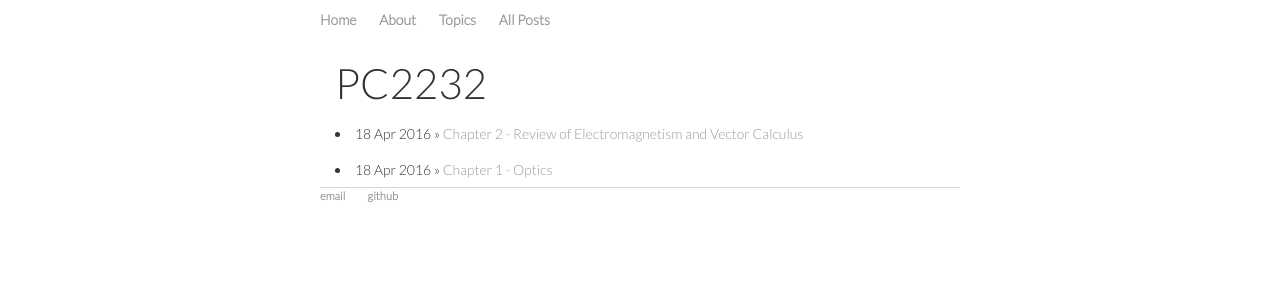
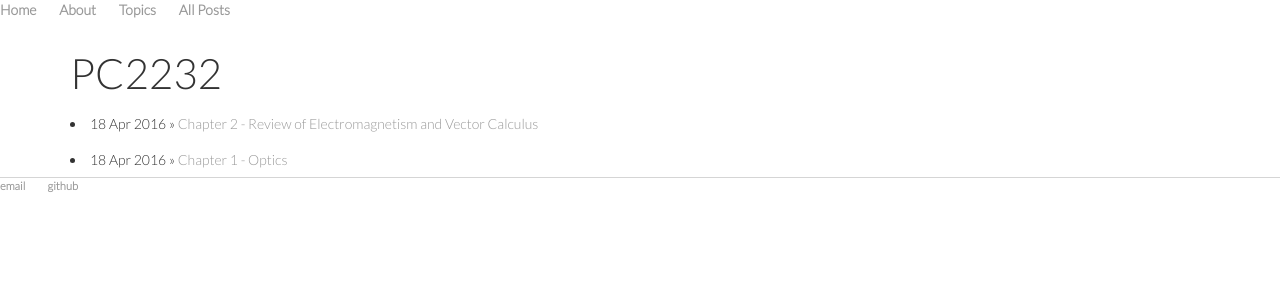
Before and after one commit to serriferous/initial.github.io, a Jekyll site: the page built from PC2232.html, in a window 1280 px wide. Shown: the top 300 px of the page. Built offline with Jekyll 4.4.1, drawn with Linux system fonts in a browser that asks for light colours.

Commit message:
Update main.css

```diff
--- a/css/main.css
+++ b/css/main.css
@@ -1,9 +1,15 @@
 @import url(http://fonts.googleapis.com/css?family=Lato:300);
 
-body {
-    margin: 10px auto;
-    width: 50%;
+#navBar{
+   width: 100%;
+   height: 80px;
+   border: 1 px solid;
+   margin: 0 auto;
+}
 
+body{
+  padding: 0;
+  margin: 0
 }
 
 nav ul, footer ul {
```
